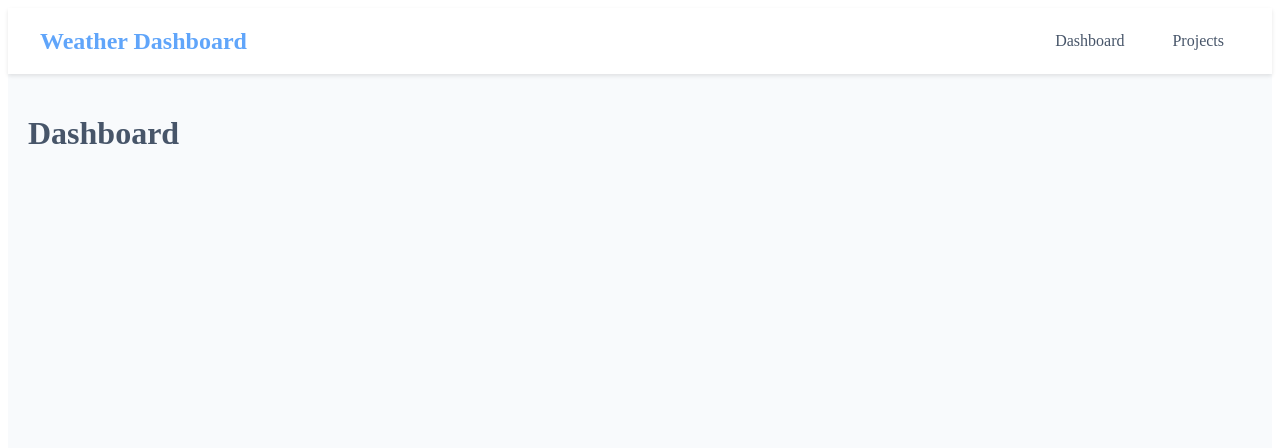
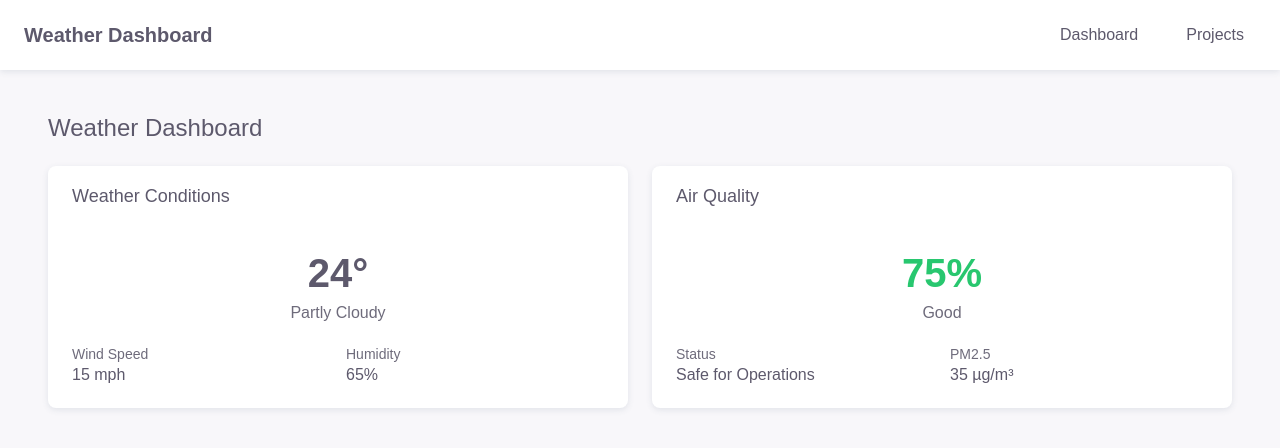
Before and after one commit to MuyiwaAjiboye/Cloud-Weather-Construction, a Vue app: page / in a window 1280 px wide. Shown: the top 448 px of the page. Built offline with nearby package versions, Linux system fonts and the light colour scheme.

Commit message:
landing page components v1

```diff
--- a/src/App.vue
+++ b/src/App.vue
@@ -1,26 +1,108 @@
 <template>
-  <div class="app">
-    <Navigation />
-    <router-view></router-view>
+  <div class="layout-wrapper">
+    <nav class="horizontal-nav">
+      <div class="nav-content">
+        <div class="nav-brand">
+          <!-- <img src="your-logo.svg" alt="Logo" class="nav-logo" /> -->
+          <span class="brand-text">Weather Dashboard</span>
+        </div>
+        <div class="nav-menu">
+          <router-link to="/" class="nav-item">Dashboard</router-link>
+          <router-link to="/projects" class="nav-item">Projects</router-link>
+        </div>
+      </div>
+    </nav>
+
+    <main class="main-wrapper">
+      <router-view></router-view>
+    </main>
   </div>
 </template>
 
-<script setup>
-import Navigation from './components/Navigation.vue'
-</script>
-
 <style>
 :root {
-  --primary-blue: #60a5fa;
-  --secondary-blue: #93c5fd;
-  --accent-yellow: #fcd34d;
-  --bg-white: #f8fafc;
-  --text-gray: #475569;
+  --background-color: #f8f7fa;
+  --nav-bg: #ffffff;
+  --text-primary: #5d596c;
+  --shadow-sm: 0 2px 6px 0 rgba(67, 89, 113, 0.12);
+  --primary-color: #7367f0;
 }
 
-.app {
+* {
+  margin: 0;
+  padding: 0;
+  box-sizing: border-box;
+}
+
+body {
+  font-family: 'Public Sans', sans-serif;
+  background-color: var(--background-color);
+  color: var(--text-primary);
+}
+
+.layout-wrapper {
   min-height: 100vh;
-  background-color: var(--bg-white);
-  color: var(--text-gray);
+}
+
+.horizontal-nav {
+  height: 70px;
+  background: var(--nav-bg);
+  box-shadow: var(--shadow-sm);
+  position: fixed;
+  width: 100%;
+  top: 0;
+  z-index: 10;
+}
+
+.nav-content {
+  max-width: 1440px;
+  margin: 0 auto;
+  height: 100%;
+  display: flex;
+  align-items: center;
+  justify-content: space-between;
+  padding: 0 1.5rem;
+}
+
+.nav-brand {
+  display: flex;
+  align-items: center;
+  gap: 0.75rem;
+}
+
+.nav-logo {
+  height: 32px;
+}
+
+.brand-text {
+  font-size: 1.25rem;
+  font-weight: 600;
+  color: var(--text-primary);
+}
+
+.nav-menu {
+  display: flex;
+  gap: 1.5rem;
+}
+
+.nav-item {
+  text-decoration: none;
+  color: var(--text-primary);
+  font-weight: 500;
+  padding: 0.5rem 0.75rem;
+  border-radius: 0.375rem;
+  transition: background-color 0.2s;
+}
+
+.nav-item:hover {
+  background-color: rgba(115, 103, 240, 0.08);
+  color: var(--primary-color);
+}
+
+.main-wrapper {
+  padding-top: 90px;
+  padding-inline: 1.5rem;
+  max-width: 1440px;
+  margin: 0 auto;
 }
 </style>
--- a/src/components/AirQualityWidget.vue
+++ b/src/components/AirQualityWidget.vue
@@ -1,10 +1,110 @@
 <template>
-    <div class="widget air-quality-widget">
-        <h3>Air Quality Index</h3>
-        <div class="aqi-value">{{ aqiData.value }}</div>
-        <div class="aqi-status">{{ aqiData.status }}</div>
-        <div class="recommendation" v-if="recommendation">
-            {{ recommendation }}
+  <div class="air-quality-widget widget">
+    <div class="widget-header">
+      <h2 class="widget-title">Air Quality</h2>
+    </div>
+    <div class="widget-body">
+      <div class="aqi-content">
+        <div class="aqi-main">
+          <div
+            class="aqi-percentage"
+            :class="{ 'text-success': aqiValue > 20, 'text-danger': aqiValue <= 20 }"
+          >
+            {{ aqiValue }}%
+          </div>
+          <div class="aqi-status">{{ aqiStatus }}</div>
         </div>
+
+        <div class="aqi-stats">
+          <div class="stat-item">
+            <span class="stat-label">Status</span>
+            <span class="stat-value">Safe for Operations</span>
+          </div>
+          <div class="stat-item">
+            <span class="stat-label">PM2.5</span>
+            <span class="stat-value">35 µg/m³</span>
+          </div>
+        </div>
+      </div>
     </div>
+  </div>
 </template>
+
+<script setup>
+import { ref } from 'vue'
+
+const aqiValue = ref(75) // Example value
+const aqiStatus = ref('Good')
+</script>
+
+<style scoped>
+.widget {
+  background: white;
+  border-radius: 0.5rem;
+  box-shadow: 0 2px 6px 0 rgba(67, 89, 113, 0.12);
+}
+
+.widget-header {
+  padding: 1.25rem 1.5rem;
+}
+
+.widget-title {
+  font-size: 1.125rem;
+  font-weight: 500;
+  color: var(--text-primary);
+}
+
+.widget-body {
+  padding: 1.5rem;
+}
+
+.aqi-content {
+  display: flex;
+  flex-direction: column;
+  gap: 1.5rem;
+}
+
+.aqi-main {
+  text-align: center;
+}
+
+.aqi-percentage {
+  font-size: 2.5rem;
+  font-weight: 600;
+}
+
+.text-success {
+  color: #28c76f;
+}
+
+.text-danger {
+  color: #ea5455;
+}
+
+.aqi-status {
+  color: #6e6b7b;
+  margin-top: 0.5rem;
+}
+
+.aqi-stats {
+  display: grid;
+  grid-template-columns: 1fr 1fr;
+  gap: 1rem;
+}
+
+.stat-item {
+  display: flex;
+  flex-direction: column;
+  gap: 0.25rem;
+}
+
+.stat-label {
+  font-size: 0.875rem;
+  color: #6e6b7b;
+}
+
+.stat-value {
+  font-weight: 500;
+  color: var(--text-primary);
+}
+</style>
--- a/src/components/WeatherWidget.vue
+++ b/src/components/WeatherWidget.vue
@@ -1,16 +1,97 @@
 <template>
-    <div class="widget weather-widget">
-        <h3>Weather Conditions</h3>
-        <div v-if="weatherData">
-            <div class="weather-info">
-                <span class="temperature">{{ weatherData.temp }}°C</span>
-                <span class="wind">Wind: {{ weatherData.windSpeed }} mph</span>
-            </div>
-            <div class="alerts" v-if="alerts.length">
-                <div v-for="alert in alerts" :key="alert" class="alert">
-                    {{ alert }}
-                </div>
-            </div>
+  <div class="widget">
+    <div class="widget-header">
+      <h2 class="widget-title">Weather Conditions</h2>
+    </div>
+    <div class="widget-body">
+      <div class="weather-info">
+        <div class="weather-primary">
+          <span class="temperature">24°</span>
+          <span class="weather-desc">Partly Cloudy</span>
         </div>
+        <div class="weather-stats">
+          <div class="stat-item">
+            <span class="stat-label">Wind Speed</span>
+            <span class="stat-value">15 mph</span>
+          </div>
+          <div class="stat-item">
+            <span class="stat-label">Humidity</span>
+            <span class="stat-value">65%</span>
+          </div>
+        </div>
+      </div>
     </div>
+  </div>
 </template>
+
+<script setup>
+import { ref } from 'vue'
+
+const loading = ref(false)
+</script>
+
+<style scoped>
+.widget {
+  background: white;
+  border-radius: 0.5rem;
+  box-shadow: 0 2px 6px 0 rgba(67, 89, 113, 0.12);
+}
+
+.widget-header {
+  padding: 1.25rem 1.5rem;
+}
+
+.widget-title {
+  font-size: 1.125rem;
+  font-weight: 500;
+  color: var(--text-primary);
+}
+
+.widget-body {
+  padding: 1.5rem;
+}
+
+.weather-info {
+  display: flex;
+  flex-direction: column;
+  gap: 1.5rem;
+}
+
+.weather-primary {
+  text-align: center;
+}
+
+.temperature {
+  font-size: 2.5rem;
+  font-weight: 600;
+  color: var(--text-primary);
+}
+
+.weather-desc {
+  display: block;
+  color: #6e6b7b;
+  margin-top: 0.5rem;
+}
+
+.weather-stats {
+  display: grid;
+  grid-template-columns: 1fr 1fr;
+  gap: 1rem;
+}
+
+.stat-item {
+  display: flex;
+  flex-direction: column;
+  gap: 0.25rem;
+}
+
+.stat-label {
+  font-size: 0.875rem;
+  color: #6e6b7b;
+}
+
+.stat-value {
+  font-weight: 500;
+  color: var(--text-primary);
+}
+</style>
--- a/src/views/Dashboard.vue
+++ b/src/views/Dashboard.vue
@@ -1,11 +1,34 @@
 <template>
   <div class="dashboard">
-    <h1>Dashboard</h1>
+    <h1 class="page-title">Weather Dashboard</h1>
+
+    <div class="grid-wrapper">
+      <WeatherWidget />
+      <AirQualityWidget />
+    </div>
   </div>
 </template>
 
+<script setup>
+import WeatherWidget from '../components/WeatherWidget.vue'
+import AirQualityWidget from '../components/AirQualityWidget.vue'
+</script>
+
 <style scoped>
 .dashboard {
-  padding: 20px;
+  padding: 1.5rem;
+}
+
+.page-title {
+  font-size: 1.5rem;
+  font-weight: 500;
+  color: var(--text-primary);
+  margin-bottom: 1.5rem;
+}
+
+.grid-wrapper {
+  display: grid;
+  grid-template-columns: repeat(auto-fit, minmax(300px, 1fr));
+  gap: 1.5rem;
 }
 </style>
```
